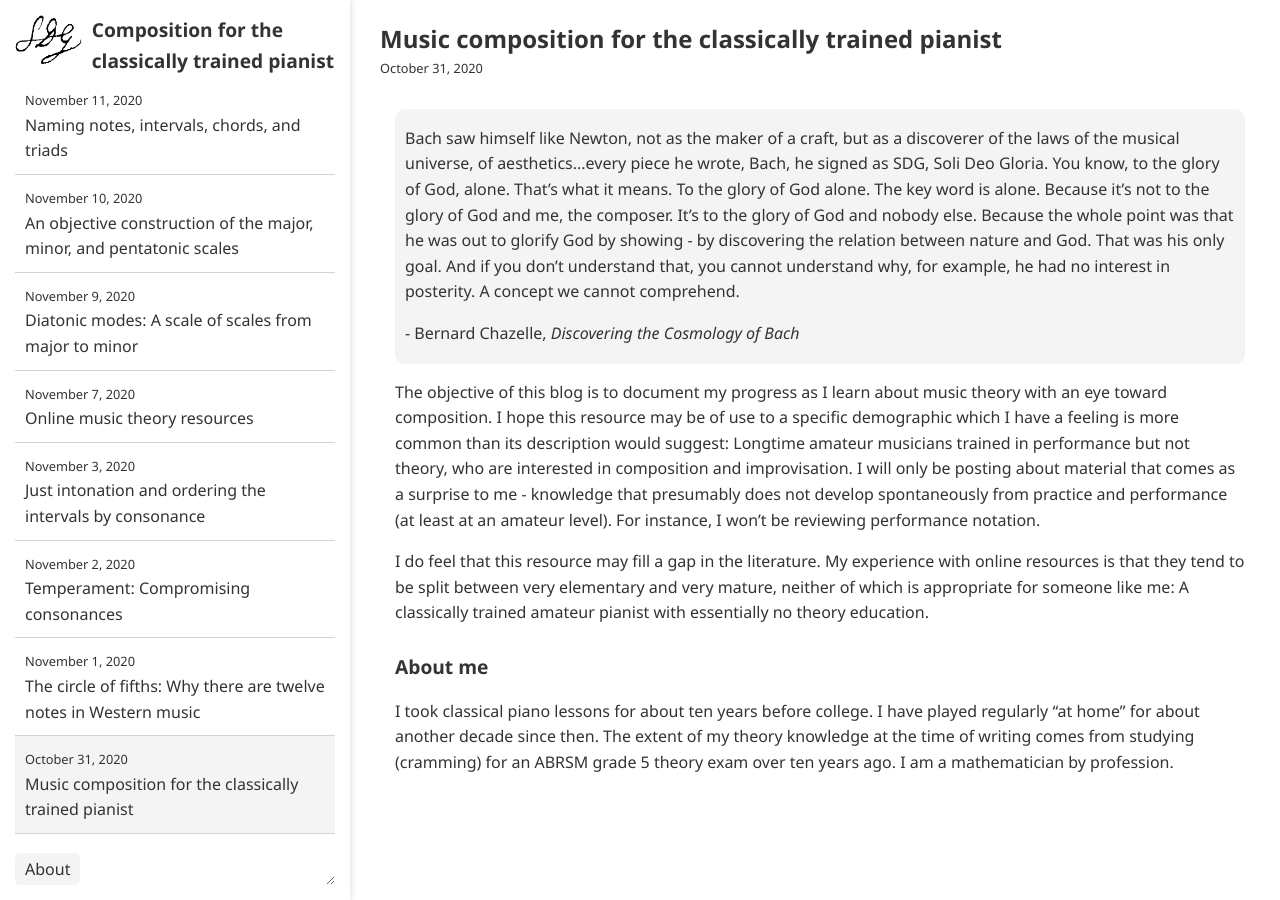
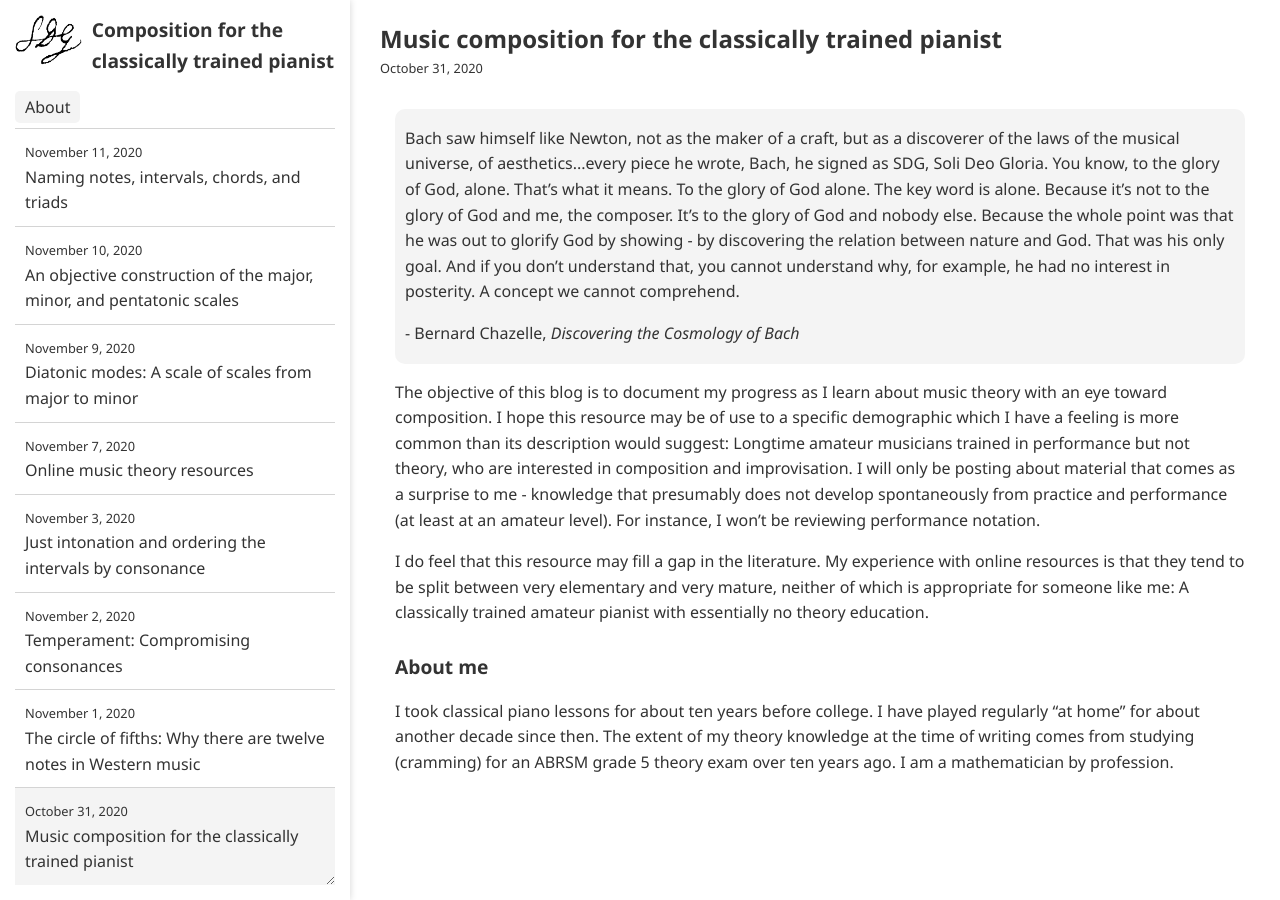
Before and after one commit to ansyblenetwork/sdg, a Jekyll site: the page built from _posts/2020-10-31-music-composition-for-the-classically-trained.md, in a window 1280 px wide. Built offline with Jekyll 4.4.1, drawn with Linux system fonts in a browser that asks for light colours.

Commit message:
Update page.html

```diff
--- a/_layouts/page.html
+++ b/_layouts/page.html
@@ -166,11 +168,7 @@
 						{{ post.title }}</li></a>
 				{% endif %}
 			{% endfor %}
-			<br><br>
 		</ul>
-		<div class="aboutpanel">
-			<a href="{{ site.posts.last.url | relative_url }}"><button>About</button></a>
-		</div>
 	</div>
 	<div class="sidebartab"></div>
 	</div>
```
Also changed, not shown: other parts of _layouts/page.html (+2 -0 lines).
